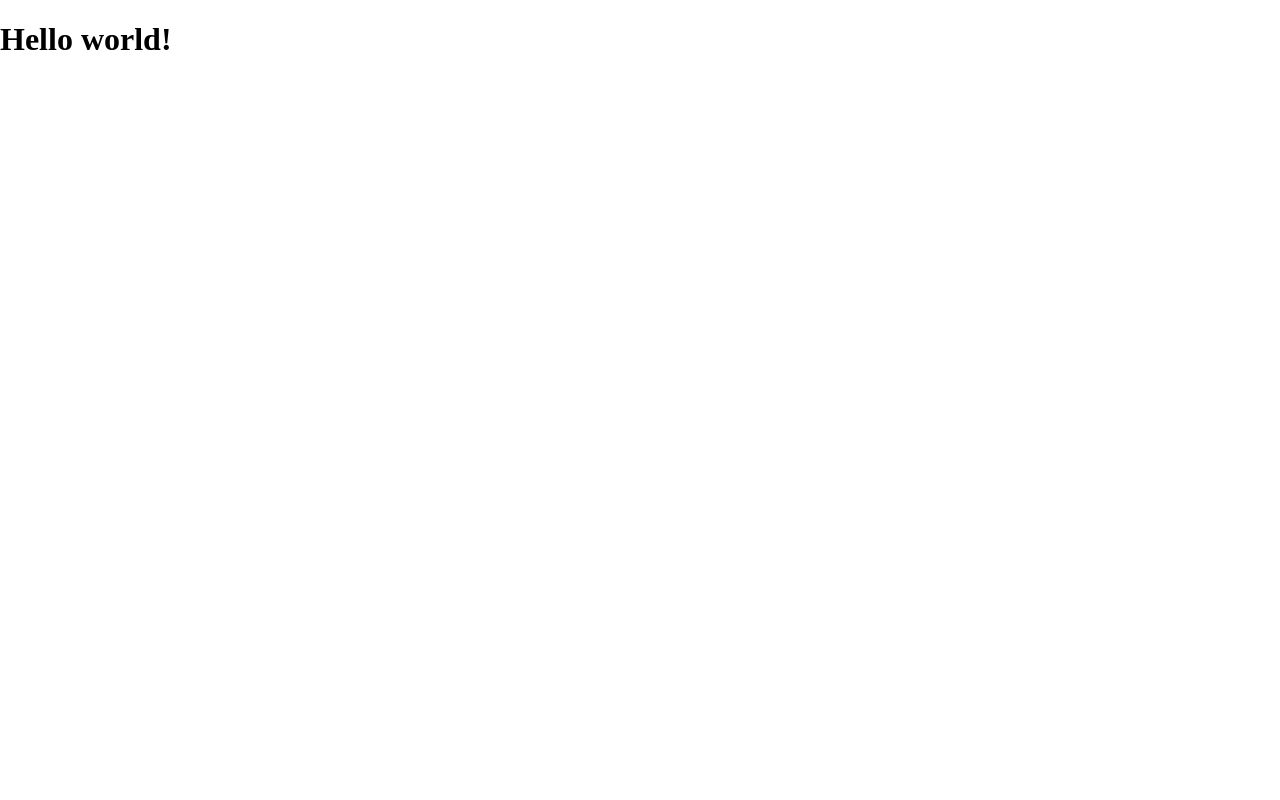
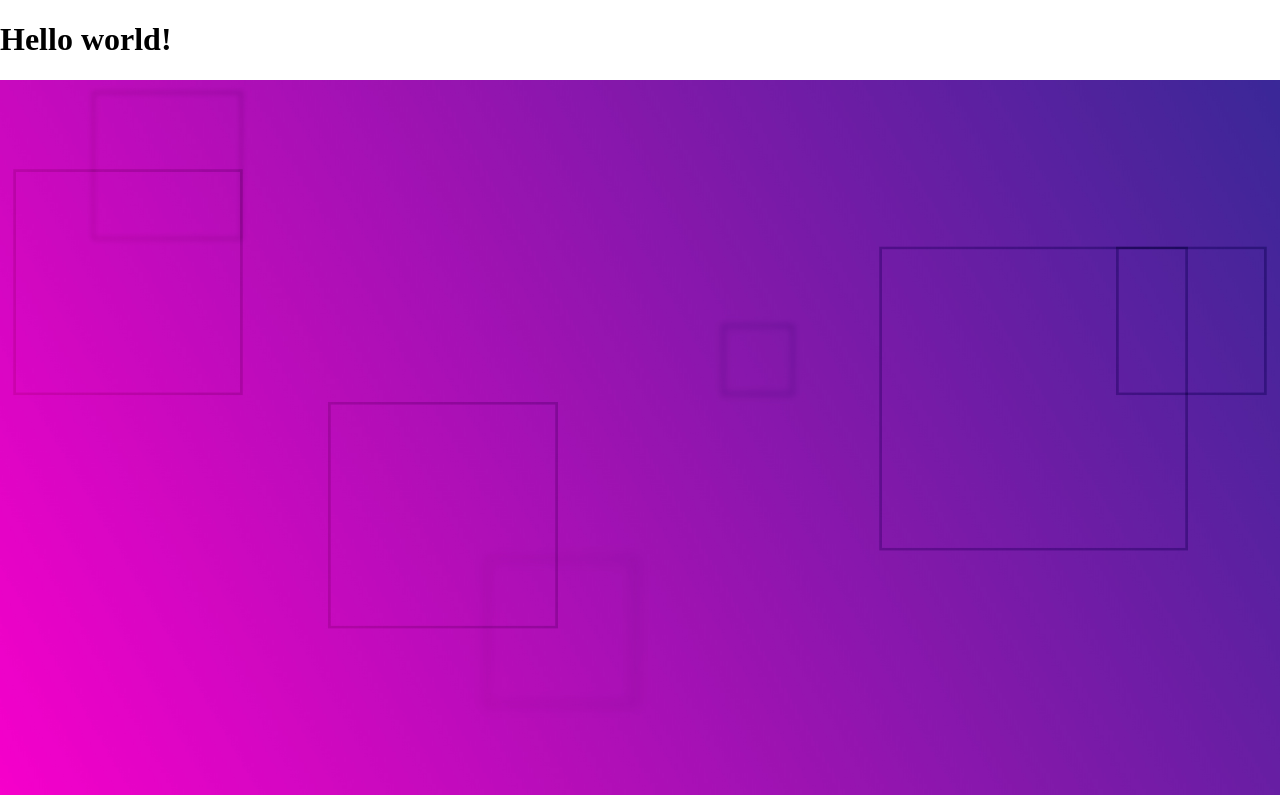
Before and after one commit to mbarker84/parcel-starter, a website built with Parcel: page src/index.html in a window 1280 px wide. Built offline with nearby package versions, Linux system fonts and the light colour scheme.

Commit message:
Add example image

```diff
--- a/src/index.html
+++ b/src/index.html
@@ -9,5 +9,6 @@
 	</head>
 	<body>
 		<h1>Hello world!</h1>
+		<img src="./images/image-01.jpg" alt="" />
 	</body>
 </html>
```
Also changed, not shown: src/images/image-01.jpg (added).
